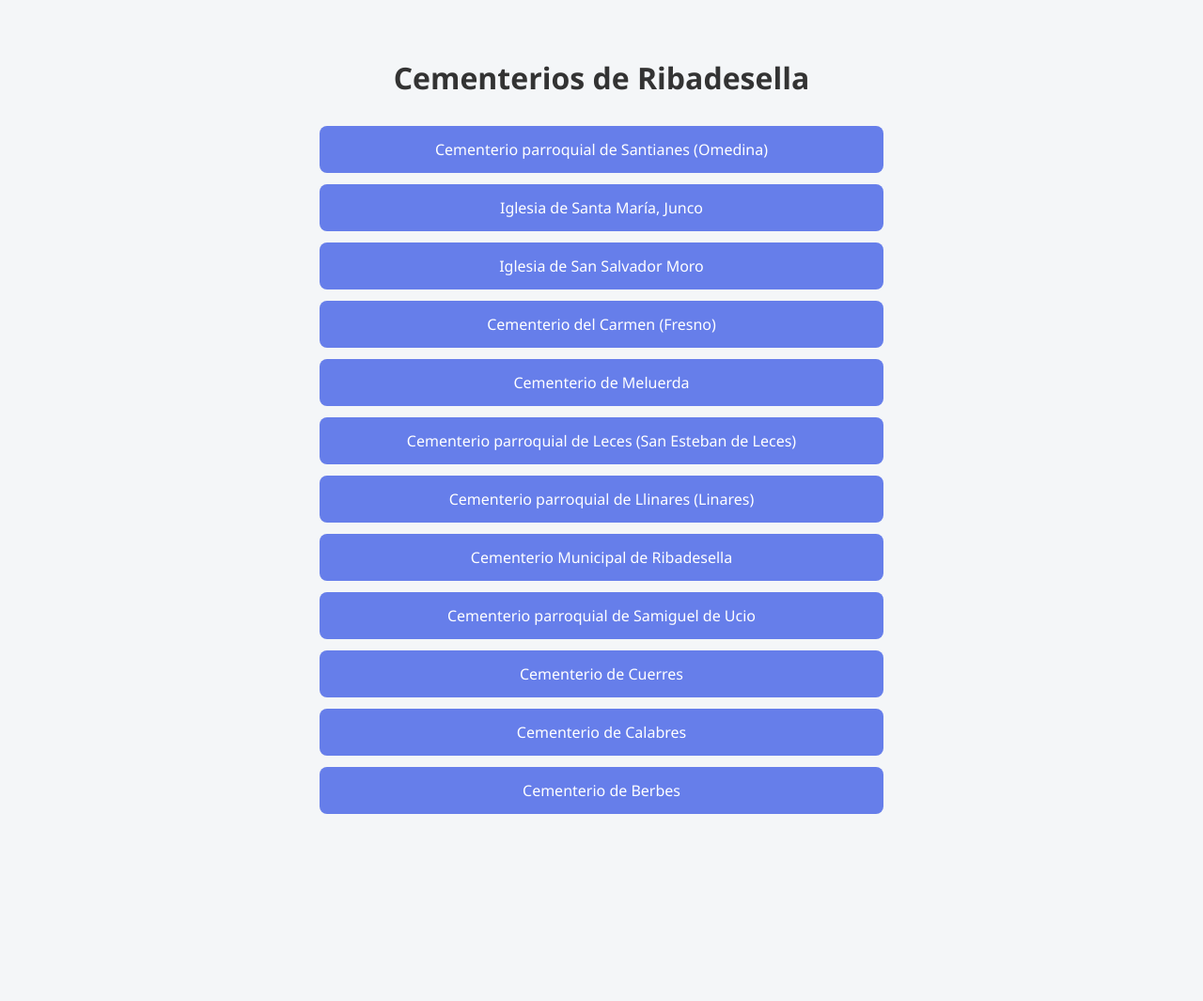
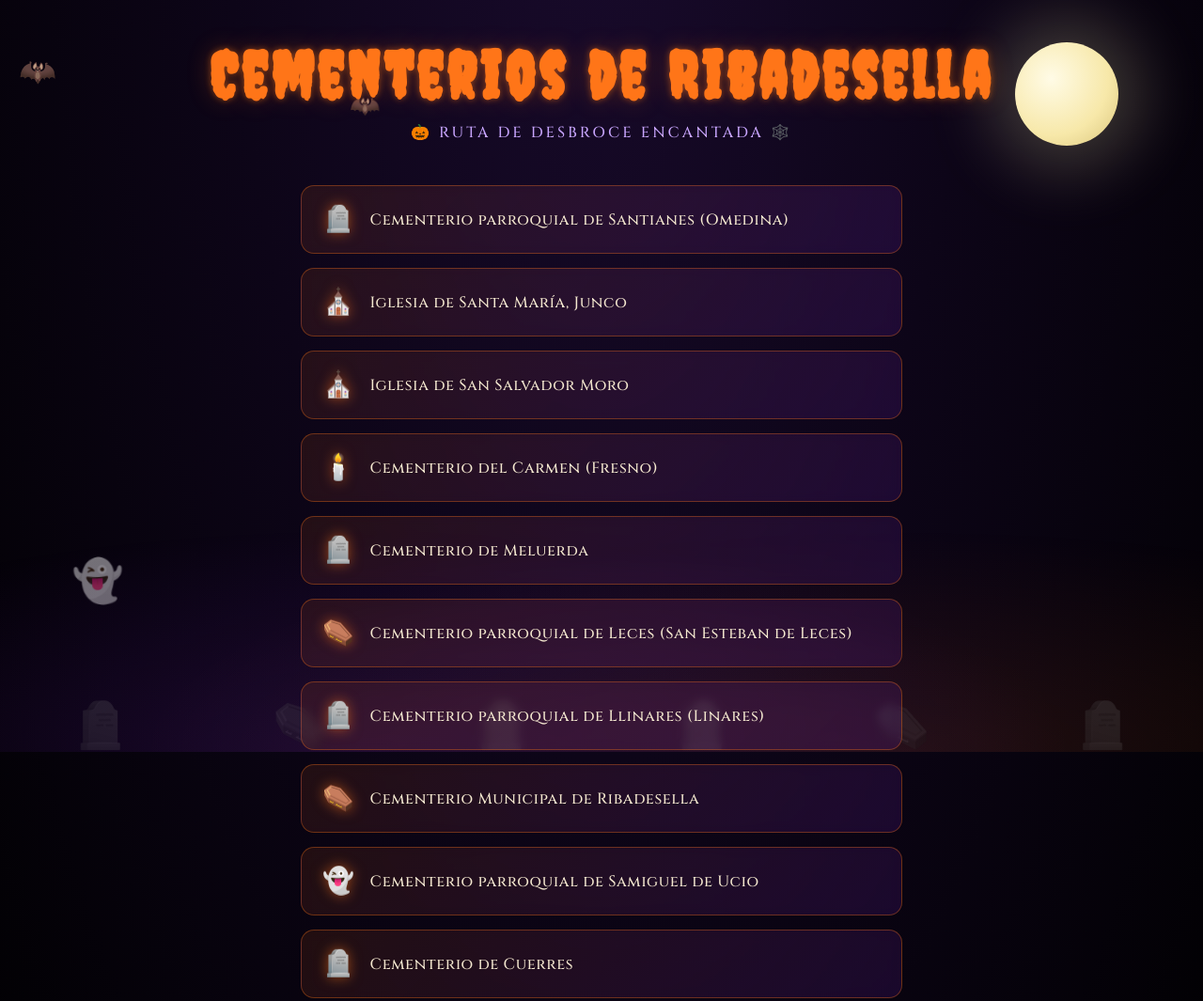
Before and after one commit to Javi1899/cementerios_Ribadesella, a plain HTML site: page index.html in a window 1280 px wide. Shown: the top 1065 px of the page at 94% size. Before the commit the page ends 906 px from the top, so only its background shows below. Drawn offline with Linux system fonts and the light colour scheme.

Commit message:
Add files via upload

```diff
--- a/index.html
+++ b/index.html
@@ -3,57 +3,132 @@
 <head>
     <meta charset="UTF-8">
     <meta name="viewport" content="width=device-width, initial-scale=1.0">
-    <title>Cementerios de Ribadesella</title>
+    <title>🎃 Cementerios de Ribadesella 🕸️</title>
+    <link rel="preconnect" href="https://fonts.googleapis.com">
+    <link href="https://fonts.googleapis.com/css2?family=Creepster&family=Cinzel:wght@500;700&display=swap" rel="stylesheet">
     <style>
+        :root {
+            --naranja: #ff7518;
+            --naranja-claro: #ffb347;
+            --morado: #8a2be2;
+            --hueso: #f5e9d0;
+        }
+        * { margin: 0; padding: 0; box-sizing: border-box; }
         body {
-            font-family: 'Segoe UI', Tahoma, Geneva, Verdana, sans-serif;
-            background: #f4f6f8;
-            margin: 0;
-            padding: 40px 20px;
-            text-align: center;
+            min-height: 100vh;
+            background: #000 radial-gradient(ellipse at 50% -20%, #1a0b2e 0%, #0d0518 45%, #000 100%);
+            color: var(--hueso);
+            font-family: 'Cinzel', serif;
+            overflow-x: hidden;
+            padding: 40px 20px 120px;
         }
+        /* 🌕 Luna llena */
+        .moon {
+            position: fixed; top: 45px; right: 7%;
+            width: 110px; height: 110px; border-radius: 50%;
+            background: radial-gradient(circle at 35% 35%, #fffbe6, #f7e8a9 60%, #d9c47a);
+            box-shadow: 0 0 70px 25px rgba(255,244,180,.22);
+            z-index: 0;
+        }
+        /* 🦇 Murciélagos volando */
+        .bat { position: fixed; font-size: 26px; z-index: 0; opacity: .75; animation: vuelo linear infinite; }
+        .b1 { top: 12%; animation-duration: 16s; }
+        .b2 { top: 22%; animation-duration: 21s; animation-delay: 4s; font-size: 18px; }
+        .b3 { top: 7%;  animation-duration: 13s; animation-delay: 8s; font-size: 32px; }
+        @keyframes vuelo { from { transform: translateX(-10vw); } to { transform: translateX(110vw); } }
+        /* 👻 Fantasma flotante */
+        .ghost { position: fixed; left: 6%; bottom: 18%; font-size: 44px; z-index: 0; opacity: .5; animation: flota 6s ease-in-out infinite; }
+        @keyframes flota {
+            0%, 100% { transform: translateY(0) rotate(-4deg); }
+            50%      { transform: translateY(-30px) rotate(4deg); }
+        }
+        /* 🌫️ Niebla inferior */
+        .fog {
+            position: fixed; inset: auto 0 0 0; height: 35vh; z-index: 0; pointer-events: none;
+            background: radial-gradient(ellipse at 30% 100%, rgba(138,43,226,.14), transparent 60%),
+                        radial-gradient(ellipse at 75% 100%, rgba(255,117,24,.10), transparent 60%);
+        }
+        /* 🪦 Silueta de cementerio */
+        .graveyard {
+            position: fixed; bottom: -6px; left: 0; right: 0; z-index: 0;
+            display: flex; justify-content: space-around;
+            font-size: 3rem; opacity: .22; filter: grayscale(1) brightness(.6); pointer-events: none;
+        }
+        /* Cabecera con título parpadeante */
+        header { position: relative; z-index: 1; text-align: center; margin-bottom: 45px; }
         h1 {
-            color: #333;
-            margin-bottom: 30px;
+            font-family: 'Creepster', cursive;
+            font-size: clamp(2.4rem, 7vw, 4.3rem);
+            letter-spacing: 4px;
+            color: var(--naranja);
+            text-shadow: 0 0 12px rgba(255,117,24,.8), 0 0 45px rgba(255,117,24,.4);
+            animation: parpadeo 4.5s infinite;
         }
-        .botones {
-            max-width: 600px;
-            margin: 0 auto;
-            display: flex;
-            flex-direction: column;
-            gap: 12px;
+        @keyframes parpadeo {
+            0%, 42%, 53%, 100% { opacity: 1; }
+            45% { opacity: .55; text-shadow: none; }
+            47% { opacity: .9; }
+            50% { opacity: .4;  text-shadow: none; }
         }
-        .botones a {
-            display: block;
-            background: #667eea;
-            color: white;
+        .subtitle { margin-top: 10px; color: #c9a6ff; letter-spacing: 3px; font-size: 1rem; text-transform: uppercase; }
+        /* Botones estilo cristal con brillo naranja */
+        .botonera { position: relative; z-index: 1; max-width: 640px; margin: 0 auto; display: grid; gap: 15px; }
+        .boton {
+            display: flex; align-items: center; gap: 16px;
+            padding: 17px 22px;
+            background: linear-gradient(135deg, rgba(255,117,24,.10), rgba(138,43,226,.14));
+            border: 1px solid rgba(255,117,24,.35);
+            border-radius: 14px;
+            color: var(--hueso);
             text-decoration: none;
-            padding: 14px 20px;
-            border-radius: 8px;
-            font-weight: 500;
-            transition: background 0.3s, transform 0.2s;
+            font-size: 1.02rem; letter-spacing: .6px;
+            backdrop-filter: blur(5px);
+            transition: transform .25s, box-shadow .25s, border-color .25s, color .25s;
         }
-        .botones a:hover {
-            background: #764ba2;
-            transform: translateY(-2px);
+        .boton .emoji { font-size: 1.7rem; filter: drop-shadow(0 0 7px rgba(255,117,24,.55)); }
+        .boton:hover {
+            transform: translateY(-3px) scale(1.02);
+            border-color: var(--naranja);
+            color: var(--naranja-claro);
+            box-shadow: 0 0 26px rgba(255,117,24,.45), inset 0 0 18px rgba(255,117,24,.12);
+        }
+        footer { position: relative; z-index: 1; text-align: center; margin-top: 55px; color: #7d6a99; font-size: .85rem; letter-spacing: 2px; }
+        @media (max-width: 600px) {
+            .moon { width: 70px; height: 70px; top: 20px; right: 12px; }
+            .graveyard { font-size: 2rem; }
+            .ghost { font-size: 32px; }
         }
     </style>
 </head>
 <body>
-    <h1>Cementerios de Ribadesella</h1>
-    <div class="botones">
-        <a href="https://www.google.com/maps/search/?api=1&query=43.427004036160746,-5.060705177171253" target="_blank">Cementerio parroquial de Santianes (Omedina)</a>
-        <a href="https://www.google.com/maps/search/?api=1&query=43.44114346798638,-5.063925154828767" target="_blank">Iglesia de Santa María, Junco</a>
-        <a href="https://www.google.com/maps/search/?api=1&query=43.44462755551275,-5.102163609664332" target="_blank">Iglesia de San Salvador Moro</a>
-        <a href="https://www.google.com/maps/search/?api=1&query=43.457384710152624,-5.102163278470763" target="_blank">Cementerio del Carmen (Fresno)</a>
-        <a href="https://www.google.com/maps/search/?api=1&query=43.447724601549936,-5.034919655242772" target="_blank">Cementerio de Meluerda</a>
-        <a href="https://www.google.com/maps/search/?api=1&query=43.464896961601454,-5.110377031516484" target="_blank">Cementerio parroquial de Leces (San Esteban de Leces)</a>
-        <a href="https://www.google.com/maps/search/?api=1&query=43.45265382518473,-5.139424416144143" target="_blank">Cementerio parroquial de Llinares (Linares)</a>
-        <a href="https://www.google.com/maps/search/?api=1&query=43.46082056855123,-5.055925484553721" target="_blank">Cementerio Municipal de Ribadesella</a>
-        <a href="https://www.google.com/maps/search/?api=1&query=43.45259119248851,-5.087758424463346" target="_blank">Cementerio parroquial de Samiguel de Ucio</a>
-        <a href="https://www.google.com/maps/search/?api=1&query=43.44241047974513,-4.989802978614938" target="_blank">Cementerio de Cuerres</a>
-        <a href="https://www.google.com/maps/search/?api=1&query=43.42993688370504,-5.152974054482134" target="_blank">Cementerio de Calabres</a>
-        <a href="https://www.google.com/maps/search/?api=1&query=43.47345362022675,-5.149548290696805" target="_blank">Cementerio de Berbes</a>
-    </div>
+    <div class="moon"></div>
+    <span class="bat b1">🦇</span>
+    <span class="bat b2">🦇</span>
+    <span class="bat b3">🦇</span>
+    <span class="ghost">👻</span>
+    <div class="fog"></div>
+    <div class="graveyard"><span>🪦</span><span>⚰️</span><span>🪦</span><span>🪦</span><span>⚰️</span><span>🪦</span></div>
+
+    <header>
+        <h1>Cementerios de Ribadesella</h1>
+        <p class="subtitle">🎃 Ruta de desbroce encantada 🕸️</p>
+    </header>
+
+    <main class="botonera">
+        <a class="boton" href="https://www.google.com/maps/search/?api=1&query=43.427004036160746,-5.060705177171253" target="_blank"><span class="emoji">🪦</span>Cementerio parroquial de Santianes (Omedina)</a>
+        <a class="boton" href="https://www.google.com/maps/search/?api=1&query=43.44114346798638,-5.063925154828767" target="_blank"><span class="emoji">⛪</span>Iglesia de Santa María, Junco</a>
+        <a class="boton" href="https://www.google.com/maps/search/?api=1&query=43.44462755551275,-5.102163609664332" target="_blank"><span class="emoji">⛪</span>Iglesia de San Salvador Moro</a>
+        <a class="boton" href="https://www.google.com/maps/search/?api=1&query=43.457384710152624,-5.102163278470763" target="_blank"><span class="emoji">🕯️</span>Cementerio del Carmen (Fresno)</a>
+        <a class="boton" href="https://www.google.com/maps/search/?api=1&query=43.447724601549936,-5.034919655242772" target="_blank"><span class="emoji">🪦</span>Cementerio de Meluerda</a>
+        <a class="boton" href="https://www.google.com/maps/search/?api=1&query=43.464896961601454,-5.110377031516484" target="_blank"><span class="emoji">⚰️</span>Cementerio parroquial de Leces (San Esteban de Leces)</a>
+        <a class="boton" href="https://www.google.com/maps/search/?api=1&query=43.45265382518473,-5.139424416144143" target="_blank"><span class="emoji">🪦</span>Cementerio parroquial de Llinares (Linares)</a>
+        <a class="boton" href="https://www.google.com/maps/search/?api=1&query=43.46082056855123,-5.055925484553721" target="_blank"><span class="emoji">⚰️</span>Cementerio Municipal de Ribadesella</a>
+        <a class="boton" href="https://www.google.com/maps/search/?api=1&query=43.45259119248851,-5.087758424463346" target="_blank"><span class="emoji">👻</span>Cementerio parroquial de Samiguel de Ucio</a>
+        <a class="boton" href="https://www.google.com/maps/search/?api=1&query=43.44241047974513,-4.989802978614938" target="_blank"><span class="emoji">🪦</span>Cementerio de Cuerres</a>
+        <a class="boton" href="https://www.google.com/maps/search/?api=1&query=43.42993688370504,-5.152974054482134" target="_blank"><span class="emoji">🕸️</span>Cementerio de Calabres</a>
+        <a class="boton" href="https://www.google.com/maps/search/?api=1&query=43.47345362022675,-5.149548290696805" target="_blank"><span class="emoji">🎃</span>Cementerio de Berbes</a>
+    </main>
+
+    <footer>🕯️ Que la oscuridad guíe tu desbroce 🕯️</footer>
 </body>
 </html>
```
